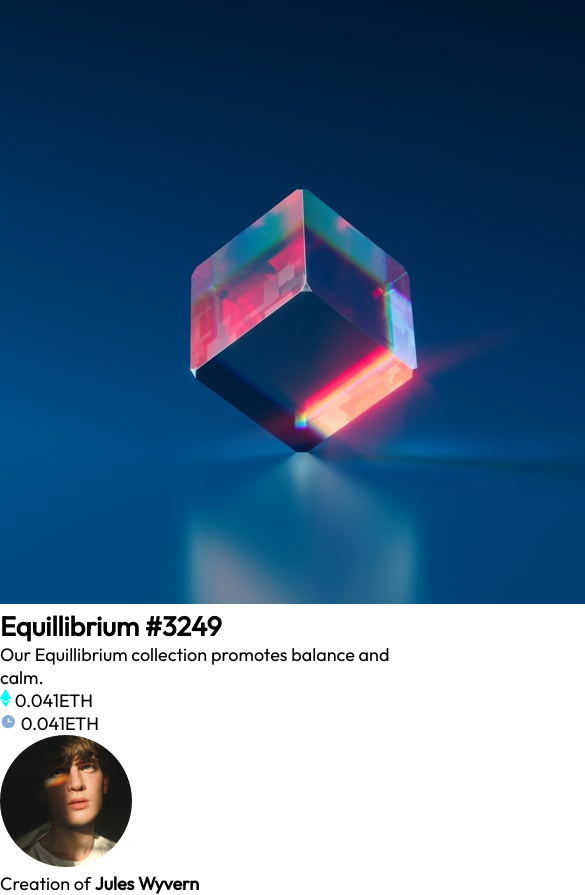
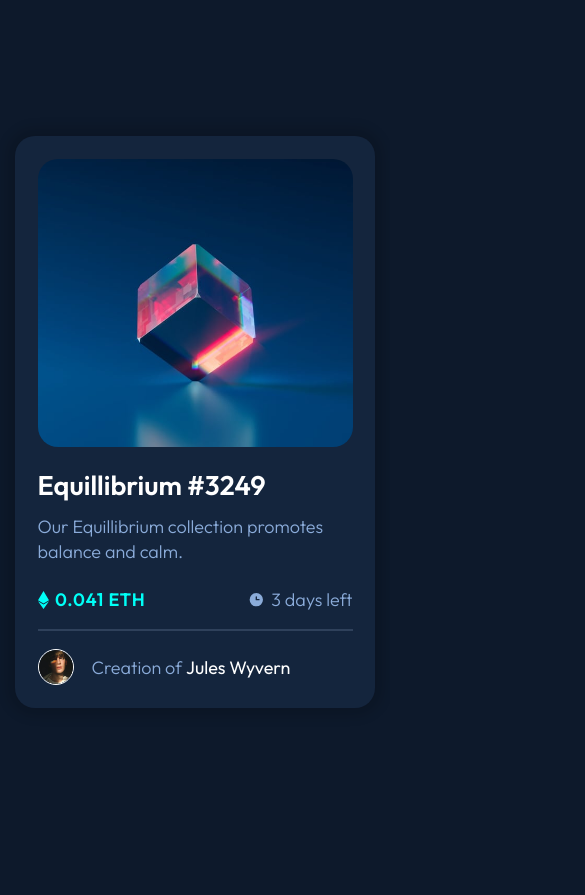
Before and after one commit to Logeshwaran123/nft-preview-card, a plain HTML site: page index.html in a window 390 px wide. Shown: the whole page, 585 px wide, since content can reach past the window. After the commit the page ends 844 px from the top, so only its background shows below. Drawn offline with Linux system fonts and the light colour scheme.

Commit message:
Completed Desktop and Mobile Optimizations

```diff
--- a/css/queries.css
+++ b/css/queries.css
@@ -0,0 +1,30 @@
+@media (max-width: 320px) {
+  :root {
+    font-size: 14px;
+  }
+
+  .card-container {
+    text-align: center;
+  }
+
+  .card-details {
+    font-size: 1.35em;
+  }
+
+  .row {
+    flex-direction: column;
+    font-size: 0.85em;
+    row-gap: 1em;
+  }
+
+  .details,
+  .detail-item {
+    flex-direction: row;
+  }
+}
+
+@media (max-width: 180px) {
+  :root {
+    font-size: 10px;
+  }
+}
--- /dev/null
+++ b/css/special.css
@@ -0,0 +1,40 @@
+.row {
+  display: flex;
+  justify-content: space-between;
+  align-items: center;
+}
+
+.details {
+  padding-bottom: 1em;
+  border-bottom: 2px solid var(--border);
+}
+
+.detail-item {
+  column-gap: 0.36em;
+}
+
+.content-etherium {
+  letter-spacing: 0.8px;
+  font-weight: var(--bol-wgt);
+  color: var(--accent);
+}
+
+.profile {
+  padding-top: 1em;
+}
+
+.profile-img {
+  width: 36px;
+  flex: 0.1;
+  margin-right: 1em;
+  border: 1px solid var(--white);
+  border-radius: 50%;
+}
+
+.message {
+  flex: 1;
+}
+.message > .profile-name {
+  font-weight: var(--med-wgt);
+  color: var(--white);
+}
--- a/index.html
+++ b/index.html
@@ -16,13 +16,13 @@
     <link rel="preconnect" href="https://fonts.googleapis.com" />
     <link rel="preconnect" href="https://fonts.gstatic.com" crossorigin />
     <link
-      href="https://fonts.googleapis.com/css2?family=Outfit&display=swap"
+      href="https://fonts.googleapis.com/css2?family=Outfit:wght@100..900&display=swap"
       rel="stylesheet"
     />
 
     <!-- Custom CSS -->
     <link rel="stylesheet" href="style.css" />
-    <link rel="stylesheet" href="./css/helper.css" />
+    <link rel="stylesheet" href="./css/special.css" />
     <link rel="stylesheet" href="./css/queries.css" />
 
     <title>Frontend Mentor | NFT preview card component</title>
@@ -30,13 +30,8 @@
   <body>
     <!-- NFT Card Container -->
     <article class="card-container" aria-label="nft card">
-      <div class="card-image" aria-label="image of the NFT">
-        <img
-          src="./images/image-equilibrium.jpg"
-          alt="equillibrium illustration"
-          class="equil-image"
-        />
-      </div>
+      <!-- Image was Added as Background -->
+      <div class="card-image-container" aria-label="image of the NFT"></div>
 
       <!-- Details Block -->
       <div class="card-details">
@@ -44,30 +39,33 @@
         <p class="about-card">
           Our Equillibrium collection promotes balance and calm.
         </p>
-        <div class="row">
-          <div class="detail-item">
+        <div class="row details">
+          <div class="row detail-item">
             <img
               src="./images/icon-ethereum.svg"
               alt="etherium icon"
               class="feature-image"
             />
-            <span class="content-etherium">0.041ETH</span>
+            <span class="content content-etherium">0.041 ETH</span>
           </div>
-          <div class="detail-item">
+          <div class="row detail-item">
             <img
               src="./images/icon-clock.svg"
               alt="clock icon"
               class="feature-image"
             />
-            <span class="content-remain-time">0.041ETH</span>
+            <span class="content content-remain-time">3 days left</span>
           </div>
         </div>
-        <div class="row">
+        <div class="row profile">
           <img
             src="./images/image-avatar.png"
             alt="jules wyvern profile picture"
+            class="profile-img"
           />
-          <p>Creation of <strong class="profile-name">Jules Wyvern</strong></p>
+          <p class="message">
+            Creation of <strong class="profile-name">Jules Wyvern</strong>
+          </p>
         </div>
       </div>
     </article>
--- a/style.css
+++ b/style.css
@@ -25,5 +25,66 @@
   /* Variables */
   --reg-wgt: 300;
   --med-wgt: 400;
-  --bol-wgt: 700;
+  --bol-wgt: 600;
+  --radius: 20px;
+  --shadow: 0 0 12px 8px rgb(0, 0, 0, 14%);
 }
+
+body {
+  height: 100vh;
+  display: flex;
+  align-items: center;
+  justify-content: center;
+  background: var(--main-bg);
+}
+
+/* NFT card */
+article.card-container {
+  padding: 1.25em;
+  background: var(--card-bg);
+  border-radius: var(--radius);
+  box-shadow: var(--shadow);
+}
+
+.card-container {
+  max-width: 360px;
+}
+
+/* Card Image Styles */
+.card-image-container {
+  overflow: hidden;
+  border-radius: var(--radius);
+  background-image: url("./images/image-equilibrium.jpg");
+  background-position: center;
+  background-size: cover;
+  margin-bottom: 1.25rem;
+}
+
+.card-image-container::after {
+  content: "";
+  display: block;
+  width: 100%;
+  /* Size of the Image [Vertically] */
+  height: 288px;
+  object-fit: cover;
+  object-position: 50% 50%;
+}
+
+/* Card Content Styles */
+.card-details {
+  color: var(--txt);
+  font-weight: var(--reg-wgt);
+}
+
+h1.headline {
+  color: var(--white);
+  font-size: 1.25;
+  font-weight: var(--bol-wgt);
+  margin-bottom: 12px;
+  line-height: 1.2;
+}
+
+.about-card {
+  line-height: 1.4;
+  margin-bottom: 24px;
+}
```
Also changed, not shown: css/helper.css (deleted).
